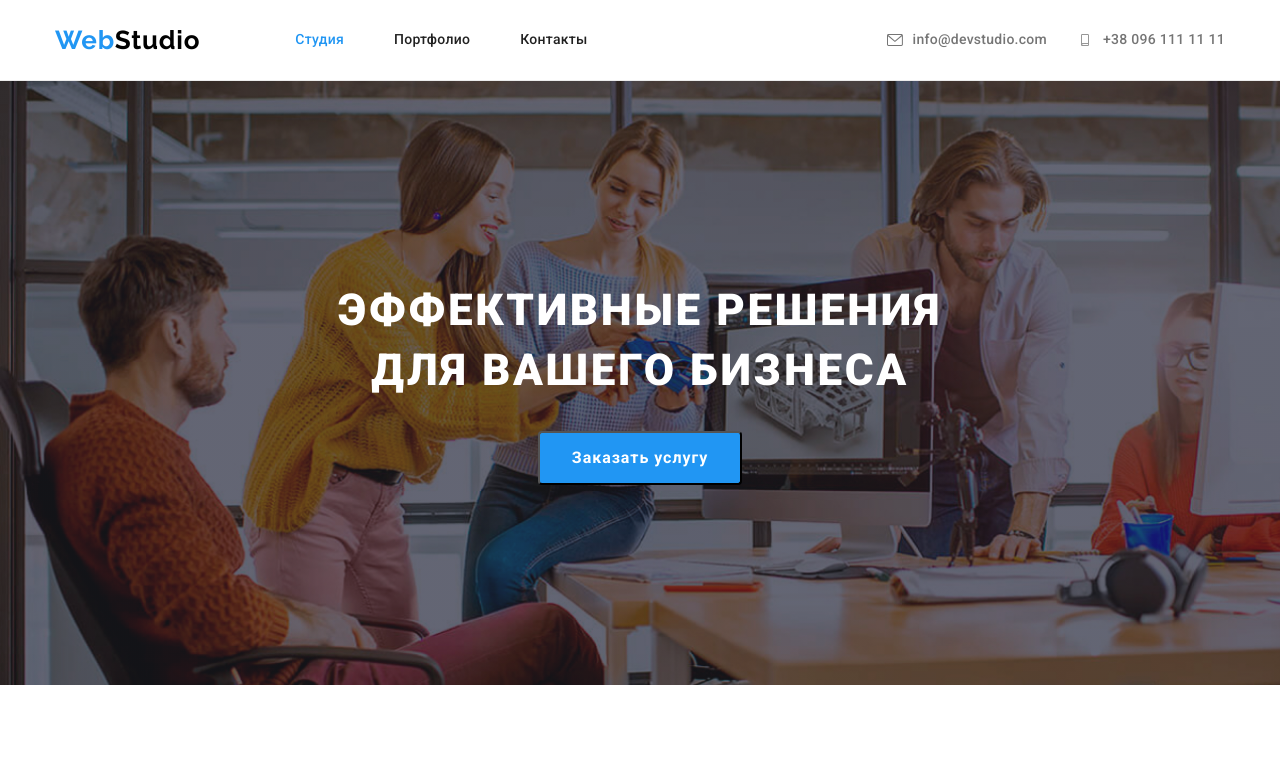
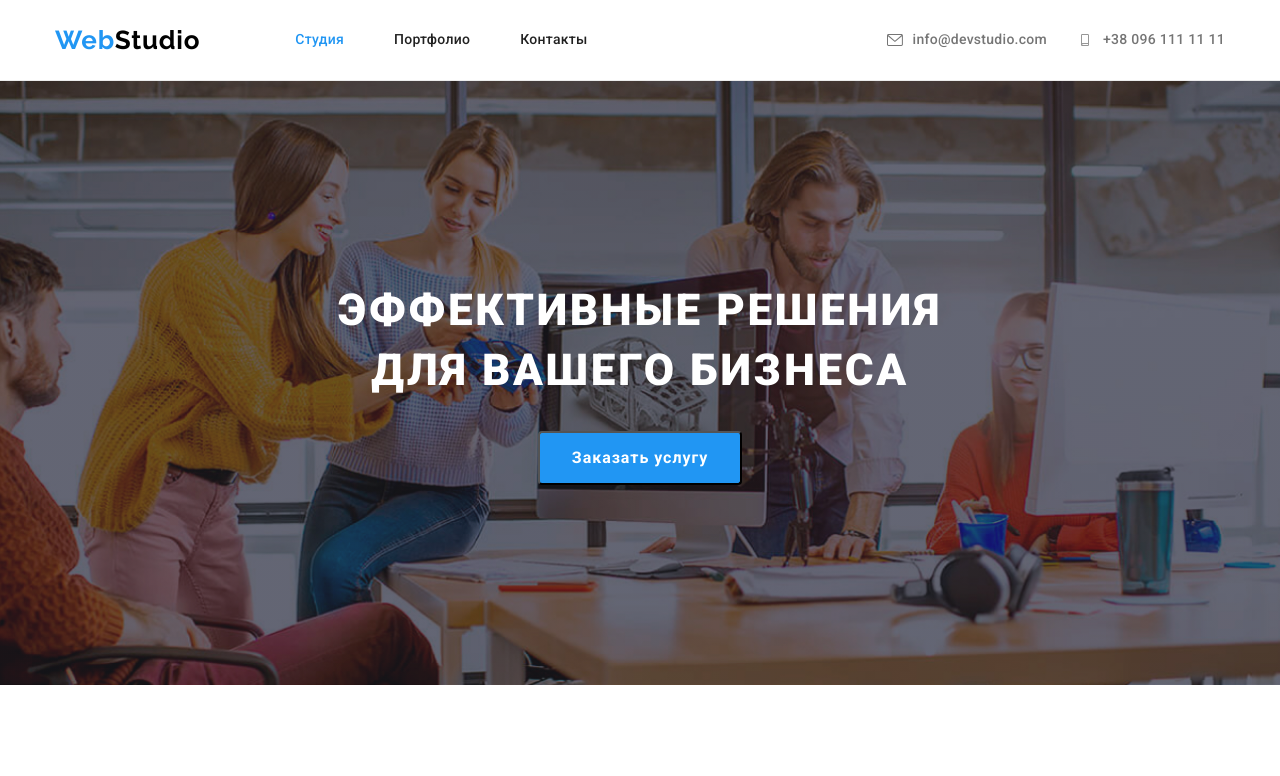
Before and after one commit to baiga001/goit-markup-hw-04, a plain HTML site: page index.html in a window 1280 px wide. Shown: the top 776 px of the page. Drawn offline with nearby package versions, Linux system fonts and the light colour scheme.

Commit message:
Исправлены ошибки по ширине фонового изображения в блоке hero

```diff
--- a/css/styles.css
+++ b/css/styles.css
@@ -177,12 +177,16 @@ body{
 
 /* =============== HERO =============== */
 .hero-section{
+    display: flex;
     max-width: 1600px;
     padding-top: 200px;
     padding-bottom: 200px;
     background-image: linear-gradient(rgba(47, 48, 58, 0.4), rgba(47, 48, 58, 0.4)),
     url(../images/hero-section/hero-img.jpg);
     background-size: cover;
+    background-position: center;
+    margin-left: auto;
+    margin-right: auto;
 }
 .hero-section-header{
     font-weight: 900;
```
